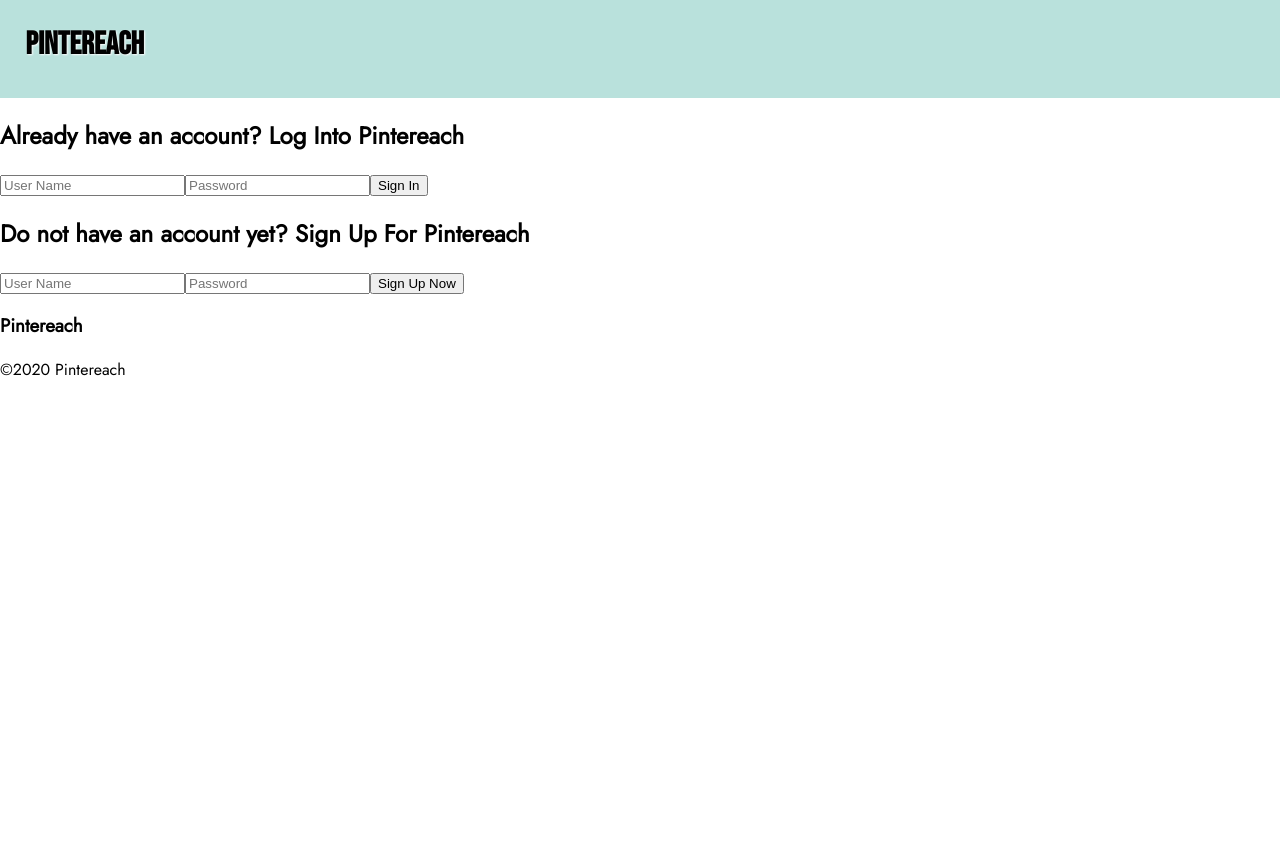
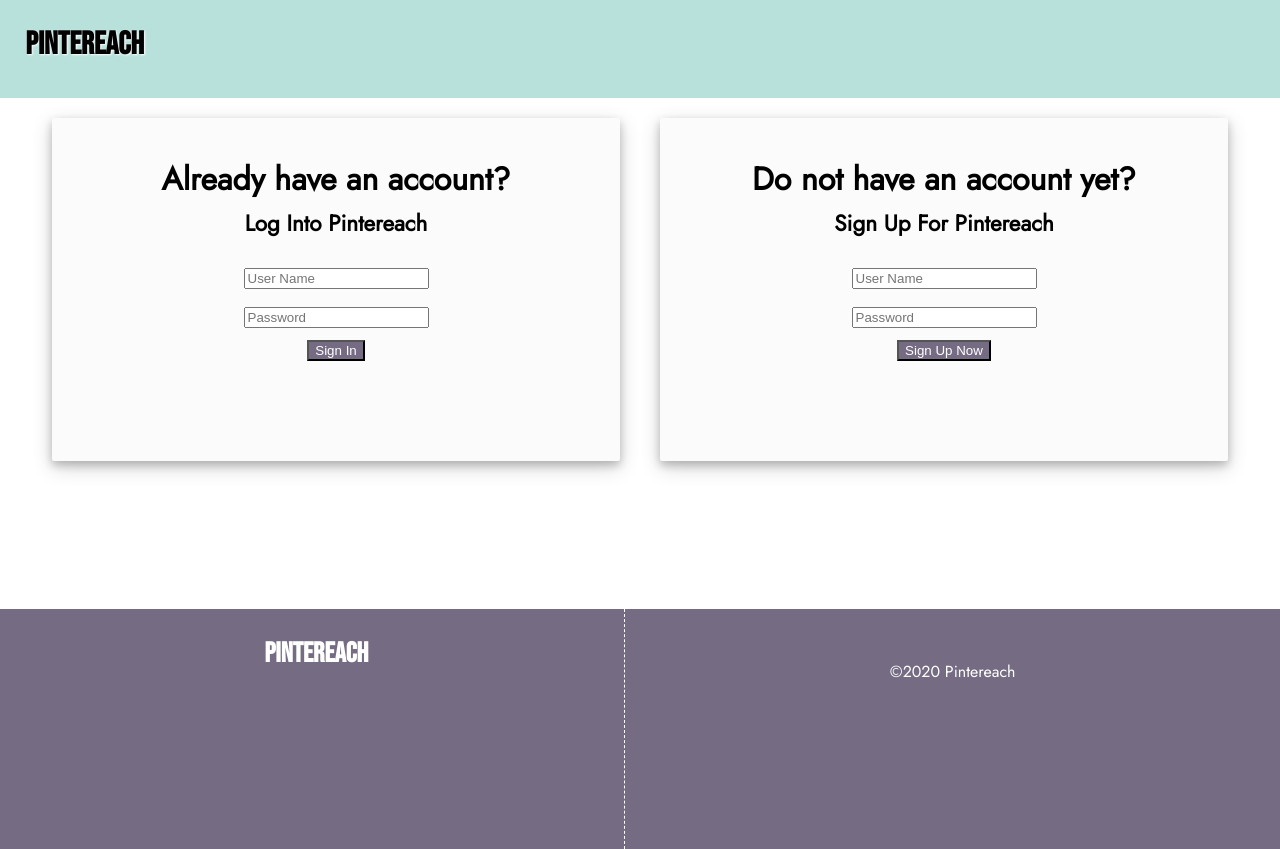
Before and after one commit to Pintreach-Build-Week/FrontEnd, a React (Create React App) app in the folder pintereach/: page /home in a window 1280 px wide. Before the commit the page ends 800 px from the top, so only its background shows below. Built offline with nearby package versions, Linux system fonts and the light colour scheme.

Commit message:
Tonight's changes so far

```diff
--- a/pintereach/src/App.js
+++ b/pintereach/src/App.js
@@ -11,8 +11,14 @@ function App() {
   return (
     <Container>
       <NavBar />
+      <div id="flexthem">
+      <div id="leftside">
       <LogIn />
+      </div>
+      <div id="rightside">
       <SignUserUp/>
+      </div>
+      </div>
       <Footer />
     </Container>
 
@@ -20,6 +26,21 @@ function App() {
 }
 const Container = styled.div`
     margin: 0px;
+
+    #flexthem{
+      display:flex;
+      justify-content:space-between;
+      width:95vw;
+      margin:0 auto;
+
+      #leftside{
+        width:50vw;
+      }
+
+      #rightside{
+        width:50vw;
+      }
+    }
 `
 
 export default App;
--- a/pintereach/src/components/Footer.js
+++ b/pintereach/src/components/Footer.js
@@ -5,16 +5,35 @@ const Footer = () =>{
 
 
     return(
-        <div>
+        <Footerdiv>
             <div id="left">
                 <h3 id="bottomLogo">Pintereach</h3>
             </div>
             <div id="right">
                 &copy;2020 Pintereach
             </div>
-        </div>
+        </Footerdiv>
     )
 
 }
+const Footerdiv = styled.div`
+    background-color:#756C83;
+    color:white;
+    height:30vh;
+    display:flex;
+    margin-top:10%;
+    justify-content:space-evenly;
 
+    #left{
+        font-family:'Bebas Neue';
+        font-size:1.5rem;
+        padding-right:20%;
+        border-right:1px dashed #fbfbfb;
+
+    }
+    #right{
+        margin-top:4%;
+    }
+
+`
 export default Footer;
--- a/pintereach/src/components/LogIn.js
+++ b/pintereach/src/components/LogIn.js
@@ -1,6 +1,7 @@
 import React, {useState} from "react";
 import { connect } from "react-redux";
-import { signIn } from "../actions"
+import { signIn } from "../actions";
+import styled from 'styled-components';
 
 const LogIn = (props) => {
     const [credentials, setCredentials] = useState({
@@ -22,8 +23,10 @@ const LogIn = (props) => {
     }
 
     return(
-        <div>
-            <h2>Already have an account? Log Into Pintereach</h2>
+        <LogDiv>
+            <div id="sticky">
+            <h2>Already have an account?</h2>
+            <h3> Log Into Pintereach</h3>
             <form onSubmit={onSubmit}>
                 <label htmlFor="username">
                     <input
@@ -47,11 +50,49 @@ const LogIn = (props) => {
                 </label>
                 <button>Sign In</button>
             </form>
-        </div>
+            </div>
+        </LogDiv>
     )
 
 }
+const LogDiv = styled.div`
+    padding:20px;
+    font-size:1.2rem;
+    text-align:center;
 
+    #sticky{
+        background-color:#fbfbfb;
+        border-radius:2px;
+        padding:2%;
+        height:40vh;
+        box-shadow: 0 4px 8px 0 rgba(0, 0, 0, 0.2), 0 6px 20px 0 rgba(0, 0, 0, 0.19);
+
+        h2{
+            font-size:2rem;
+            margin-bottom:0%;
+
+        }
+        h3{
+            margin-top:1%;
+        }
+        form{
+            display:flex;
+            flex-direction:column;
+            align-items:center;
+
+            label{
+                margin-bottom:2%;
+            }
+            button{
+                background-color:#756C83;
+                color:white;
+            }
+        }
+
+
+    }
+
+`
 const mapStateToProps = state => {
     return {
 
--- a/pintereach/src/components/SignUp.js
+++ b/pintereach/src/components/SignUp.js
@@ -1,6 +1,7 @@
 import React, { useState} from "react";
 import { connect } from "react-redux";
-import { signUp } from "../actions"
+import { signUp } from "../actions";
+import styled from 'styled-components';
 
 const SignUserUp = ({signUp}) => {
     const [userInfo, setUserInfo] = useState({
@@ -19,8 +20,10 @@ const SignUserUp = ({signUp}) => {
         signUp(userInfo);
     }
     return(
-        <div>
-            <h2>Do not have an account yet? Sign Up For Pintereach</h2>
+        <SignDiv>
+            <div id="note">
+            <h2>Do not have an account yet?</h2>
+            <h3>Sign Up For Pintereach</h3>
             <form onSubmit={onSignUp}>
             <label htmlFor="username">
                 <input
@@ -45,8 +48,46 @@ const SignUserUp = ({signUp}) => {
             <button>Sign Up Now</button>
         </form>
         </div>
+        </SignDiv>
     );
 }
+const SignDiv = styled.div`
+    padding:20px;
+    font-size:1.2rem;
+    text-align:center;
+
+    #note{
+        background-color:#fbfbfb;
+        border-radius:2px;
+        padding:2%;
+        height:40vh;
+        box-shadow: 0 4px 8px 0 rgba(0, 0, 0, 0.2), 0 6px 20px 0 rgba(0, 0, 0, 0.19);
+
+        h2{
+            font-size:2rem;
+            margin-bottom:0%;
+
+        }
+        h3{
+            margin-top:1%;
+        }
+        form{
+            display:flex;
+            flex-direction:column;
+            align-items:center;
+
+            label{
+                margin-bottom:2%;
+            }
+            button{
+                background-color:#756C83;
+                color:white;
+            }
+        }
+
+
+    }
+`
 const mapStateToProps = state => {
     return {
 
```
